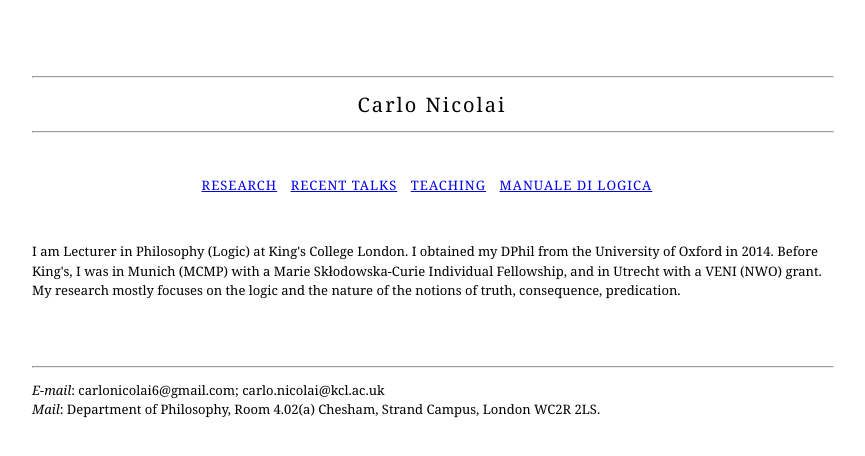
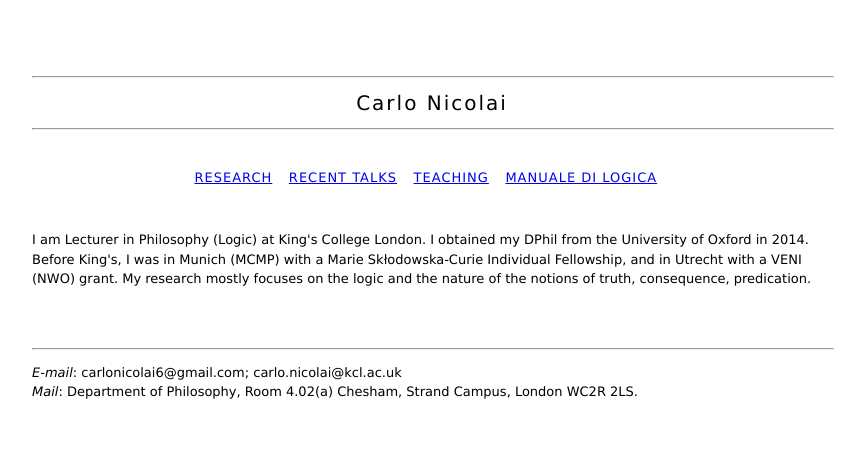
Before and after one commit to carlonicolai/carlonicolai.github.io, a plain HTML site: page index.html in a window 1280 px wide. Shown: the whole page, without its empty margins (208-1073 px from the left). Drawn offline with Linux system fonts and the light colour scheme.

Commit message:
Fonts0720

```diff
--- a/index.html
+++ b/index.html
@@ -74,7 +74,7 @@ li.a {
 
 <body style=" width:600pt;
         margin-left:auto;
-        margin-right:auto; font-family: Georgia;
+        margin-right:auto; font-family: Geneva;
 	margin-top:2cm;">
 
 
```
Also changed, not shown: manual.html (+1 -1 lines), recenttalks.html (+1 -1 lines), research.html (+1 -1 lines), teaching.html (+1 -1 lines).
